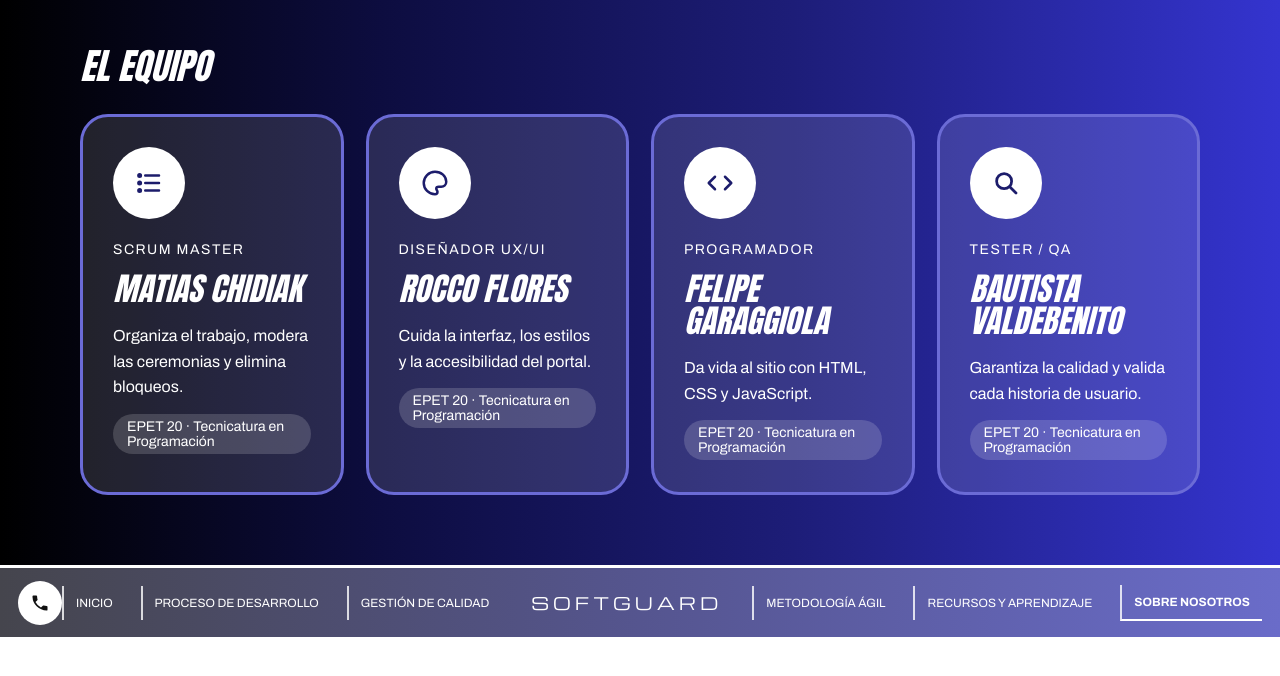
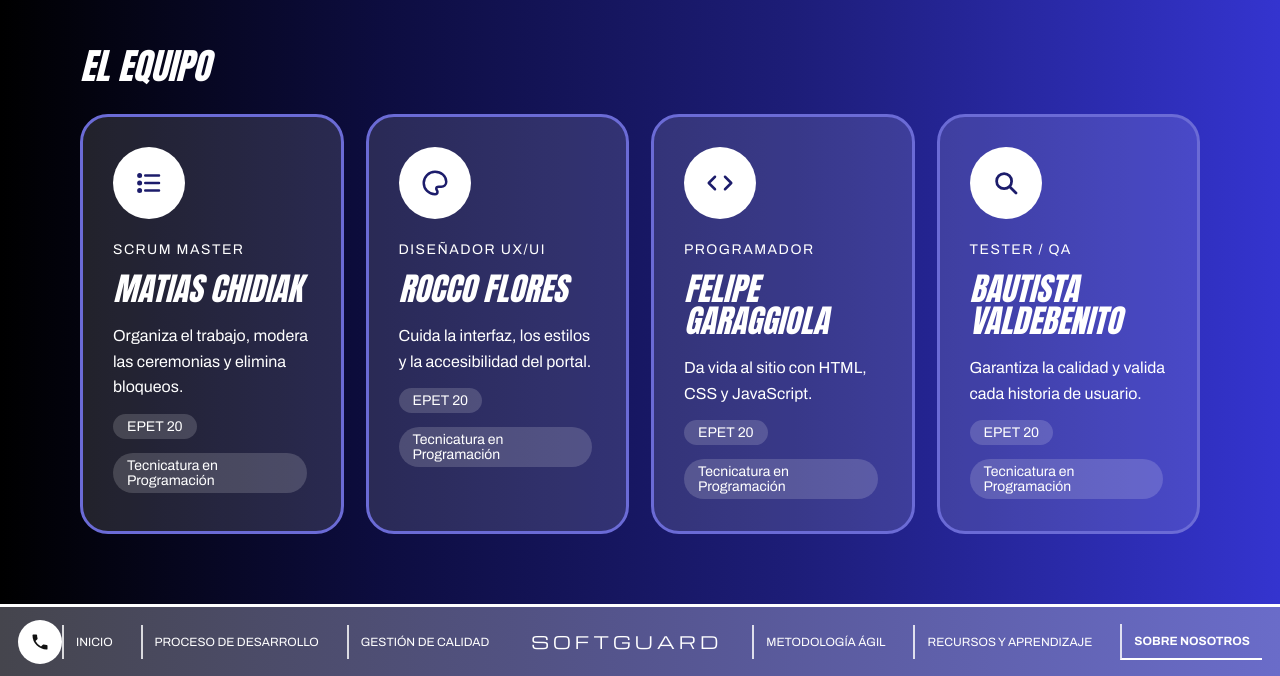
Before and after one commit to feligaraggiola/softguard, a plain HTML site: page softguard/nosotros.html in a window 1280 px wide. Shown: the part 673-1349 px from the top of the page. Before the commit the page ends 1310 px from the top, so only its background shows below. Drawn offline with Linux system fonts and the light colour scheme.

Commit message:
US-16: separo escuela y carrera en dos etiquetas
Co-Authored-By: Claude Opus 5.5 <noreply@anthropic.com>
Claude-Session: https://claude.ai/code/session_01XSZVaCBB1yFAtmmuzMDYJc

```diff
--- a/softguard/css/secciones.css
+++ b/softguard/css/secciones.css
@@ -704,6 +704,7 @@ a.tarjeta {
 .miembro .chip {
   display: inline-block;
   margin-top: 14px;
+  margin-right: 4px;
   font-size: 14px;
   padding: 5px 14px;
 }
--- a/softguard/nosotros.html
+++ b/softguard/nosotros.html
@@ -69,7 +69,7 @@
         <p class="categoria">Scrum Master</p>
         <h3>Matias Chidiak</h3>
         <p>Organiza el trabajo, modera las ceremonias y elimina bloqueos.</p>
-        <span class="chip">EPET 20 · Tecnicatura en Programación</span>
+        <span class="chip">EPET 20</span> <span class="chip">Tecnicatura en Programación</span>
       </article>
 
       <article class="tarjeta miembro animar demora-4">
@@ -77,7 +77,7 @@
         <p class="categoria">Diseñador UX/UI</p>
         <h3>Rocco Flores</h3>
         <p>Cuida la interfaz, los estilos y la accesibilidad del portal.</p>
-        <span class="chip">EPET 20 · Tecnicatura en Programación</span>
+        <span class="chip">EPET 20</span> <span class="chip">Tecnicatura en Programación</span>
       </article>
 
       <article class="tarjeta miembro animar demora-5">
@@ -85,7 +85,7 @@
         <p class="categoria">Programador</p>
         <h3>Felipe Garaggiola</h3>
         <p>Da vida al sitio con HTML, CSS y JavaScript.</p>
-        <span class="chip">EPET 20 · Tecnicatura en Programación</span>
+        <span class="chip">EPET 20</span> <span class="chip">Tecnicatura en Programación</span>
       </article>
 
       <article class="tarjeta miembro animar demora-6">
@@ -93,7 +93,7 @@
         <p class="categoria">Tester / QA</p>
         <h3>Bautista Valdebenito</h3>
         <p>Garantiza la calidad y valida cada historia de usuario.</p>
-        <span class="chip">EPET 20 · Tecnicatura en Programación</span>
+        <span class="chip">EPET 20</span> <span class="chip">Tecnicatura en Programación</span>
       </article>
 
     </section>
```
Also changed, not shown: 1 other file.
